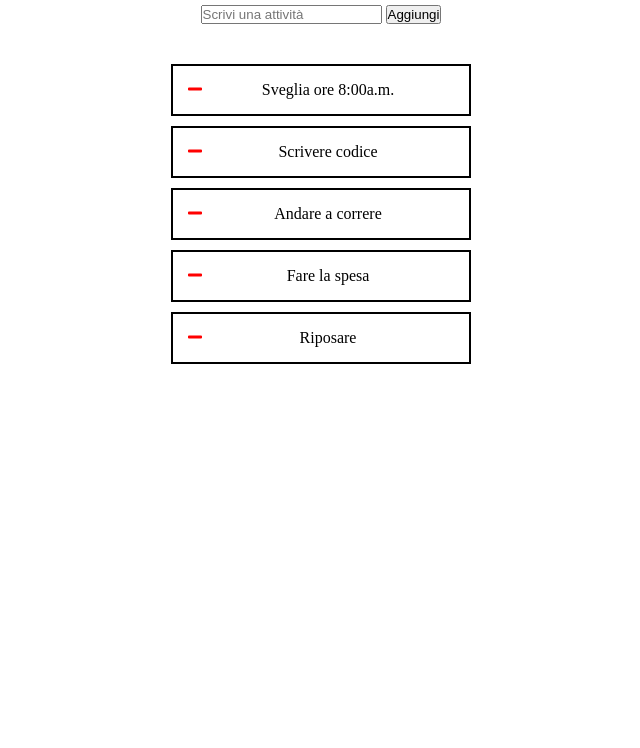
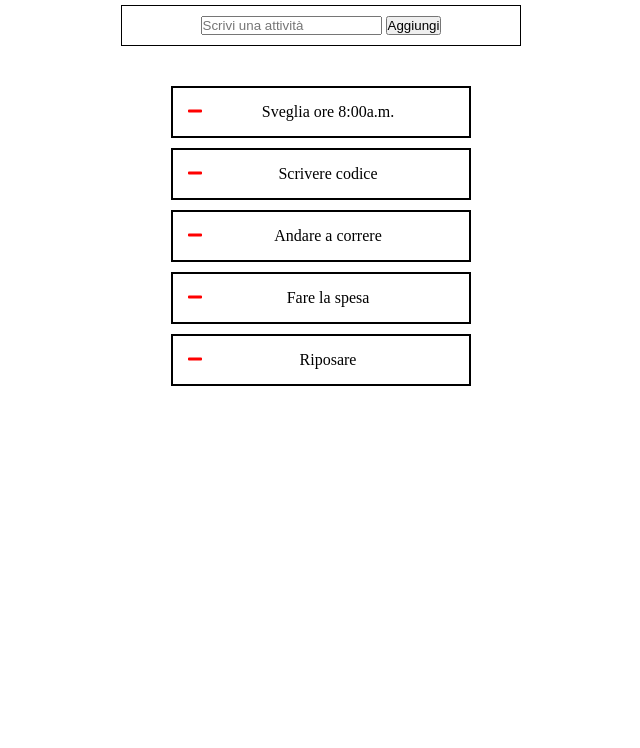
Before and after one commit to Mark906/vue-todolist, a plain HTML site: page index.html in a window 1280 px wide. Shown: the part 52-800 px from the top of the page, without its empty margins (319-959 px from the left). Drawn offline with nearby package versions, Linux system fonts and the light colour scheme.

Commit message:
Piccoli cambiamenti pt2

```diff
--- a/style.css
+++ b/style.css
@@ -10,6 +10,13 @@
 
 h1 {
     margin-bottom: 20px;
+}
+
+.inserimento {
+    border: 1px solid black;
+    padding: 10px;
+    width: 400px;
+    margin: 0 auto;
 }
 
 ul {
```
